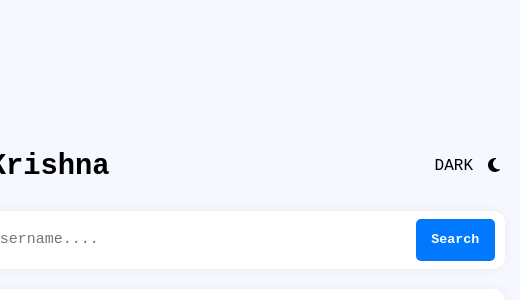
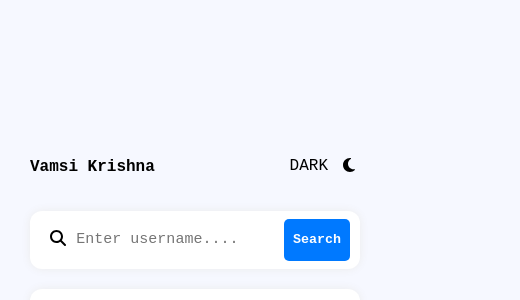
Before and after one commit to vamsi-tupakula/GitHub_User_Search_App, a React (Create React App) app: page / in a window 390 px wide. Shown: the part 14-314 px from the top of the page, 520 px wide, since content can reach past the window. Built offline with nearby package versions, Linux system fonts and the light colour scheme.

Commit message:
website responsiveness added

```diff
--- a/src/App.css
+++ b/src/App.css
@@ -10,3 +10,9 @@
 .container > * {
   border-radius: 12px;
 }
+
+@media (max-width: 750px) {
+  .container {
+    width: 360px;
+  }
+}
--- a/src/components/css/Header.css
+++ b/src/components/css/Header.css
@@ -25,3 +25,9 @@
   font-size: 1rem;
   padding-right: 5px;
 }
+
+@media (max-width: 750px) {
+  .container .header {
+    font-size: 1rem;
+  }
+}
```
